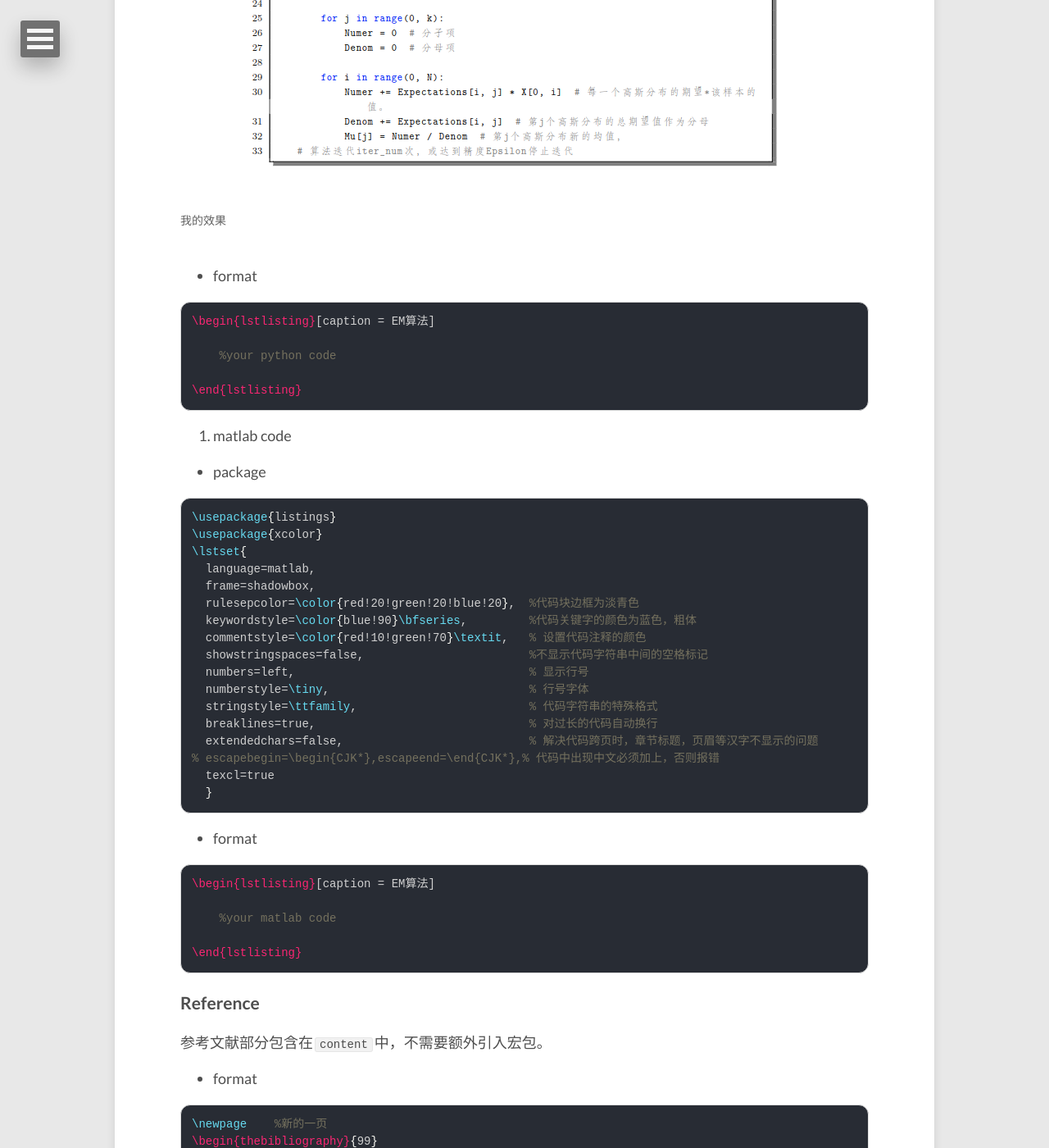
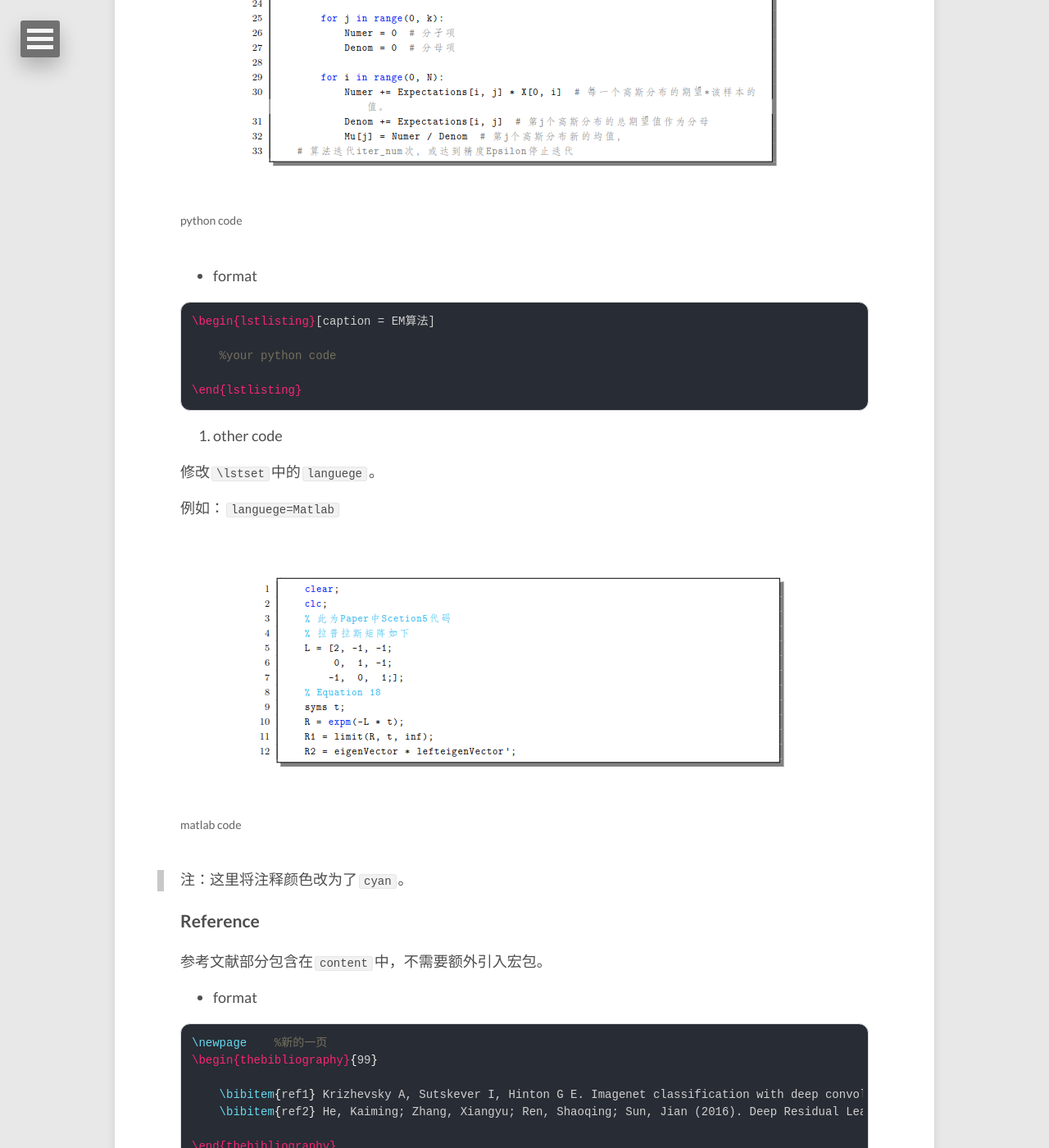
Before and after one commit to lucameng/lucameng.github.io, a Jekyll site: the page built from _posts/2022-05-10-LaTex-template.md, in a window 1280 px wide and 1400 px high, scrolled down 6803 px. Shown: the whole window at 82% size. Built offline with Jekyll 4.4.1, drawn with Linux system fonts in a browser that asks for light colours; some of the changed text lies outside the part shown.

Commit message:
updatepost: LaTex Template

````diff
--- a/_posts/2022-05-10-LaTex-template.md
+++ b/_posts/2022-05-10-LaTex-template.md
@@ -214,7 +214,7 @@ $ a + b = c $
 %%%%%%%%%%%%%%%%%
 \lstset{
     language = Python,
-    backgroundcolor = \color{white!10},    % 背景色：淡黄
+    backgroundcolor = \color{white!10},    % 背景色：白色
     basicstyle = \small\ttfamily,           % 基本样式 + 小号字体
     rulesepcolor= \color{gray},             % 代码块边框颜色
     breaklines = true,                  % 代码过长则换行
@@ -237,7 +237,7 @@ $ a + b = c $
 <figure>
 	<p style="text-align: center;">
          <a href="/images/LaTex/codelist.png"><img src="/images/LaTex/codelist.png" alt=""></a>
-         <figcaption>我的效果</figcaption>
+         <figcaption>python code</figcaption>
 	</p>
 </figure>
 
@@ -251,39 +251,20 @@ $ a + b = c $
 \end{lstlisting}
 ```
 
-2. matlab code
+1. other code
 
-- package
+修改`\lstset`中的`languege`。
 
-```tex
-\usepackage{listings}
-\usepackage{xcolor}
-\lstset{
-  language=matlab,
-  frame=shadowbox,
-  rulesepcolor=\color{red!20!green!20!blue!20},  %代码块边框为淡青色
-  keywordstyle=\color{blue!90}\bfseries,         %代码关键字的颜色为蓝色，粗体
-  commentstyle=\color{red!10!green!70}\textit,   % 设置代码注释的颜色
-  showstringspaces=false,                        %不显示代码字符串中间的空格标记
-  numbers=left,                                  % 显示行号
-  numberstyle=\tiny,                             % 行号字体
-  stringstyle=\ttfamily,                         % 代码字符串的特殊格式
-  breaklines=true,                               % 对过长的代码自动换行
-  extendedchars=false,                           % 解决代码跨页时，章节标题，页眉等汉字不显示的问题
-% escapebegin=\begin{CJK*},escapeend=\end{CJK*},% 代码中出现中文必须加上，否则报错
-  texcl=true
-  }
-```
+例如：`languege=Matlab`
 
-- format
+<figure>
+	<p style="text-align: center;">
+         <a href="/images/LaTex/matlabcode.png"><img src="/images/LaTex/matlabcode.png" alt=""></a>
+         <figcaption>matlab code</figcaption>
+	</p>
+</figure>
 
-```tex
-\begin{lstlisting}[caption = EM算法]
-
-    %your matlab code
-
-\end{lstlisting}
-```
+> 注：这里将注释颜色改为了`cyan`。
 
 ### Reference
 
````
Also changed, not shown: images/LaTex/matlabcode.png (added).
